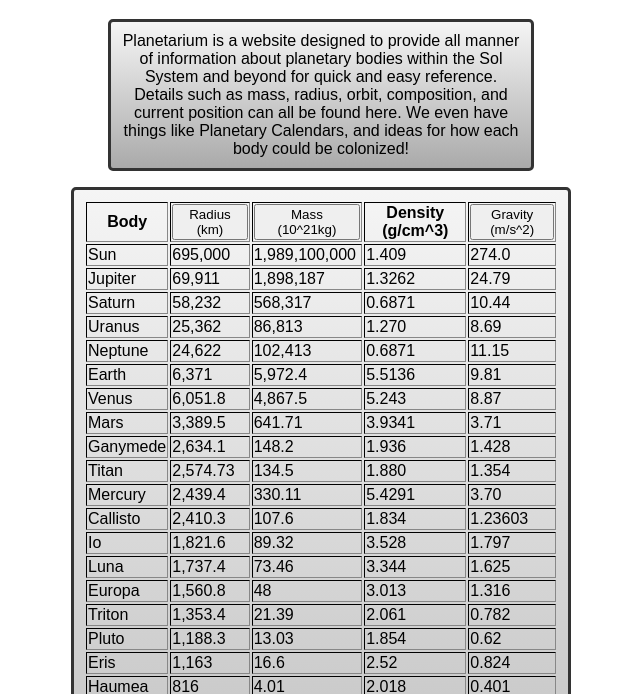
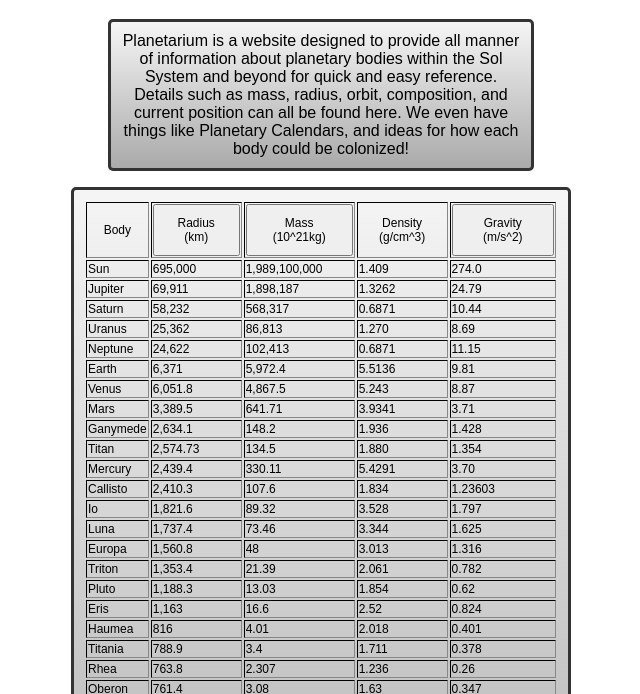
Before and after one commit to 4orks/practice-project, a website: page app/assets/index.html in a window 1280 px wide. Shown: the part 106-800 px from the top of the page, without its empty margins (319-959 px from the left). Drawn offline with Linux system fonts and the light colour scheme.

Commit message:
styled header row of table

```diff
--- a/app/assets/styles.css
+++ b/app/assets/styles.css
@@ -48,6 +48,8 @@
 
 table{
     font-family: sans-serif;
+    font-weight: lighter;
+    font-size: 12px;
 
     border-style:solid;
     border-width: 3px;
@@ -63,3 +65,14 @@
     margin-left: auto;
     margin-right: auto;
 }
+
+table th{
+    font-weight: lighter;
+}
+
+button {
+    font-family: sans-serif;
+    font-size: 12px;
+    padding: 10px;
+    cursor: pointer;
+}
```
